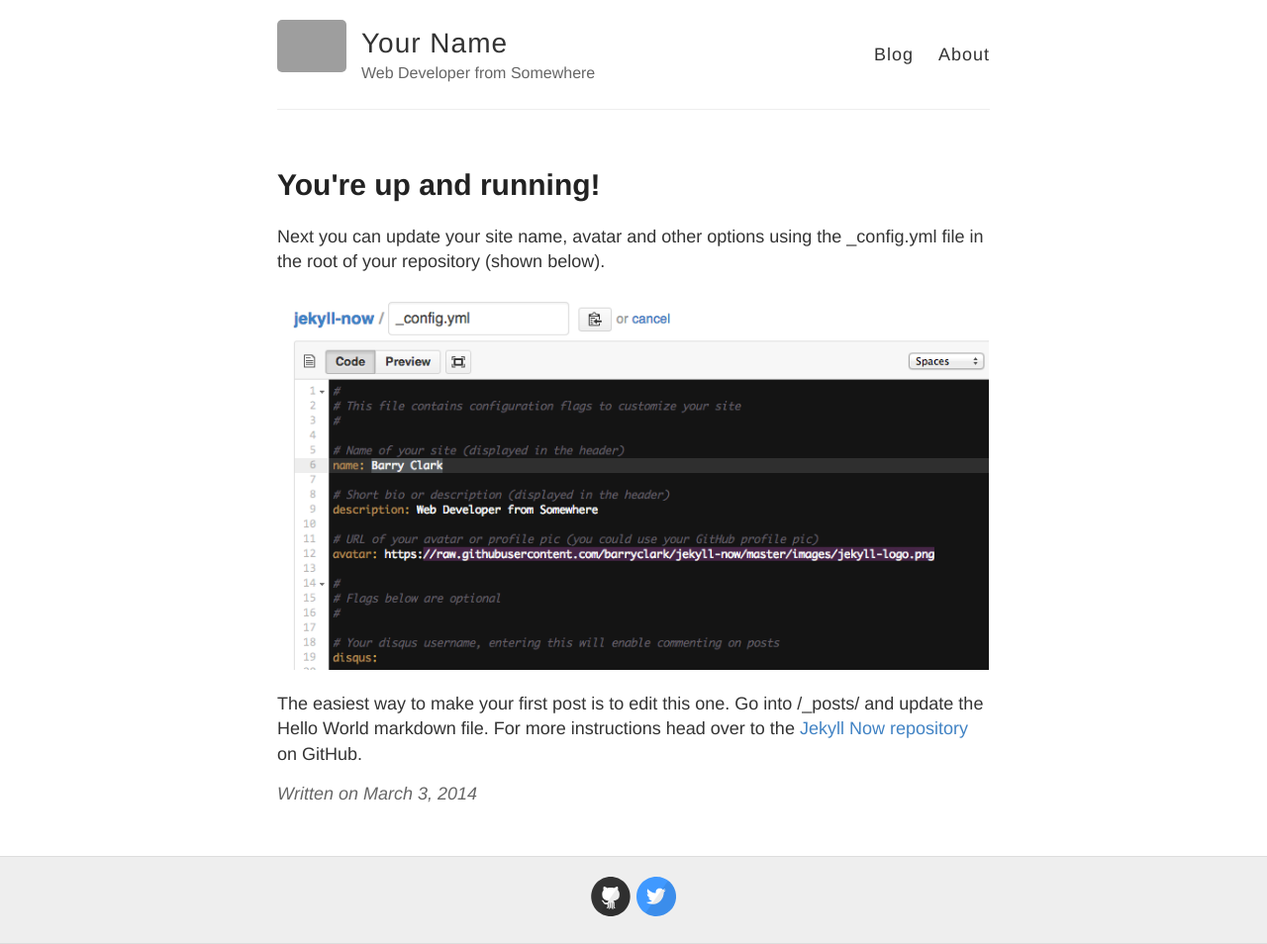
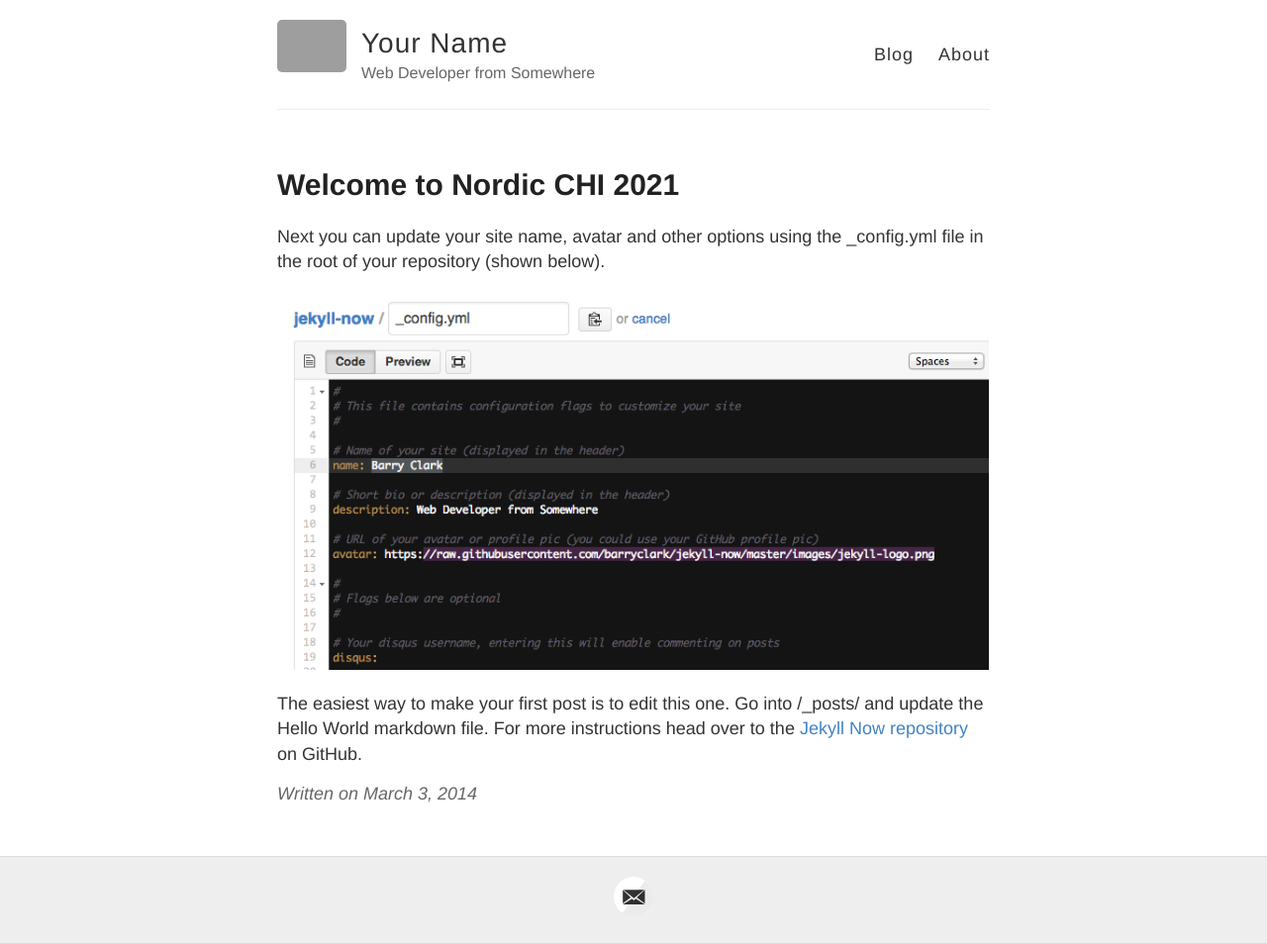
Before and after one commit to nordichi/nordichi.github.io, a Jekyll site: the page built from _posts/2014-3-3-Hello-World.md, in a window 1280 px wide. Shown: the whole page at 99% size. Built offline with Jekyll 4.4.1, drawn with Linux system fonts in a browser that asks for light colours; grey boxes are pictures that could not be loaded.

Commit message:
change theme

```diff
--- a/_config.yml
+++ b/_config.yml
@@ -18,15 +18,15 @@ avatar: https://raw.githubusercontent.com/barryclark/jekyll-now/master/images/je
 # Includes an icon in the footer for each username you enter
 footer-links:
   dribbble:
-  email:
+  email: yi-chi.liao@aalto.fi
   facebook:
   flickr:
-  github: barryclark/jekyll-now
+  github:
   instagram:
   linkedin:
   pinterest:
   rss: # just type anything here for a working RSS icon
-  twitter: jekyllrb
+  twitter:
   stackoverflow: # your stackoverflow profile, e.g. "users/50476/bart-kiers"
   youtube: # channel/<your_long_string> or user/<user-name>
   googleplus: # anything in your profile username that comes after plus.google.com/
--- a/_posts/2014-3-3-Hello-World.md
+++ b/_posts/2014-3-3-Hello-World.md
@@ -1,6 +1,6 @@
 ---
 layout: post
-title: You're up and running!
+title: Welcome to Nordic CHI 2021
 ---
 
 Next you can update your site name, avatar and other options using the _config.yml file in the root of your repository (shown below).
```
